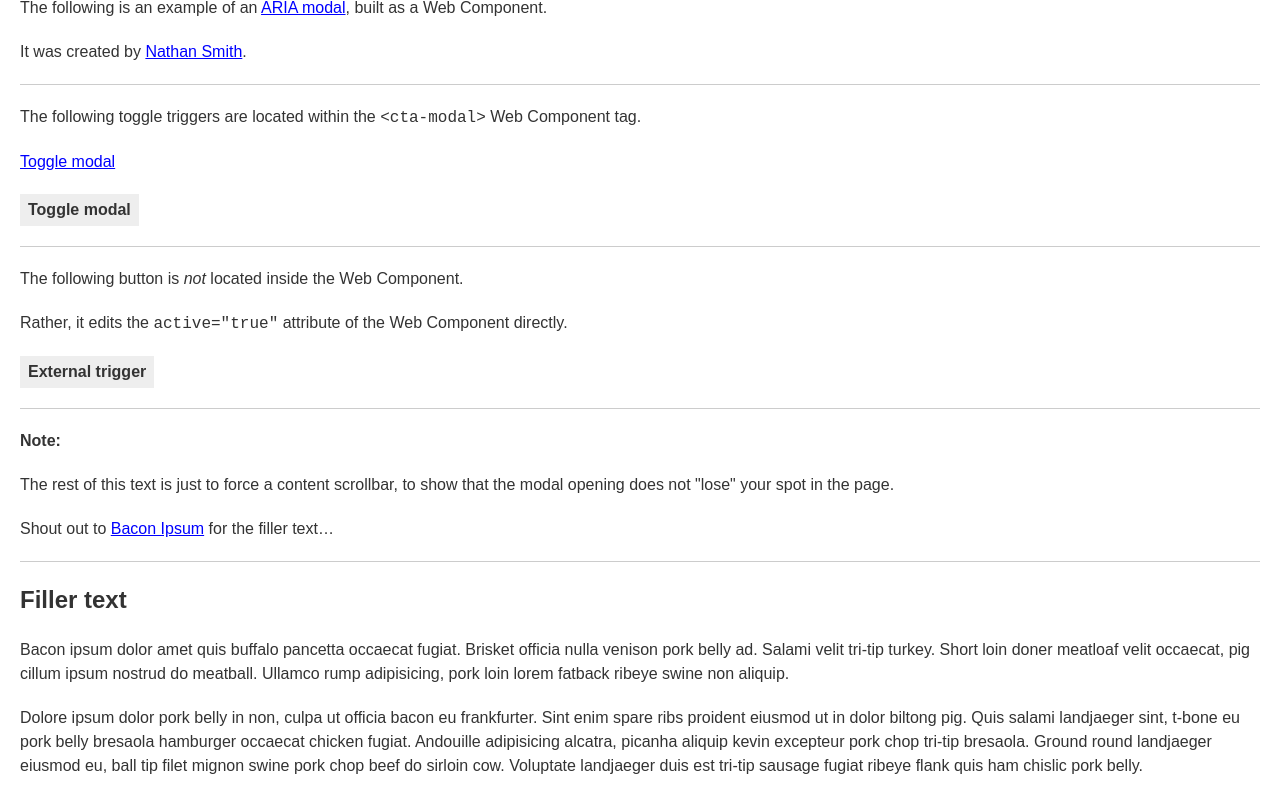
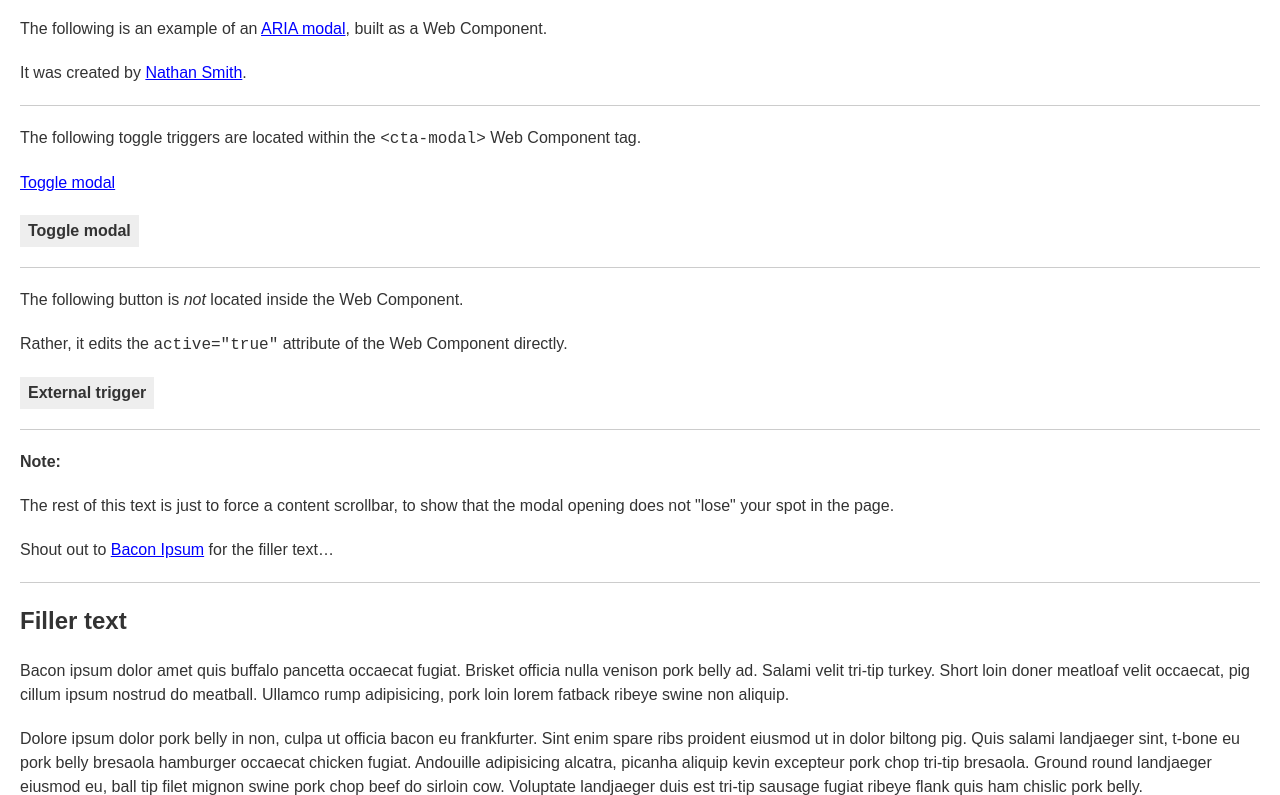
Before and after one commit to nathansmith/cta-modal, a website: page src/index.html in a window 1280 px wide. Shown: the part 92-887 px from the top of the page. Drawn offline with Linux system fonts and the light colour scheme.

Commit message:
Add sanitize.css to the HTML page, remove basic reset

```diff
--- a/src/assets/css/index.css
+++ b/src/assets/css/index.css
@@ -55,14 +55,6 @@ NOTE:
 
     - They are not needed for the modal.
 */
-
-*,
-*:after,
-*:before {
-	box-sizing: border-box;
-	margin: 0;
-	padding: 0;
-}
 
 html {
 	color: #333;
--- a/src/index.html
+++ b/src/index.html
@@ -7,6 +7,7 @@
 			name="viewport"
 			content="width=device-width,initial-scale=1,minimum-scale=1,maximum-scale=1"
 		/>
+		<link rel="stylesheet" href="./assets/css/sanitize.css" />
 		<link rel="stylesheet" href="./assets/css/index.css" />
 		<script>
 			function toggleModal() {
```
